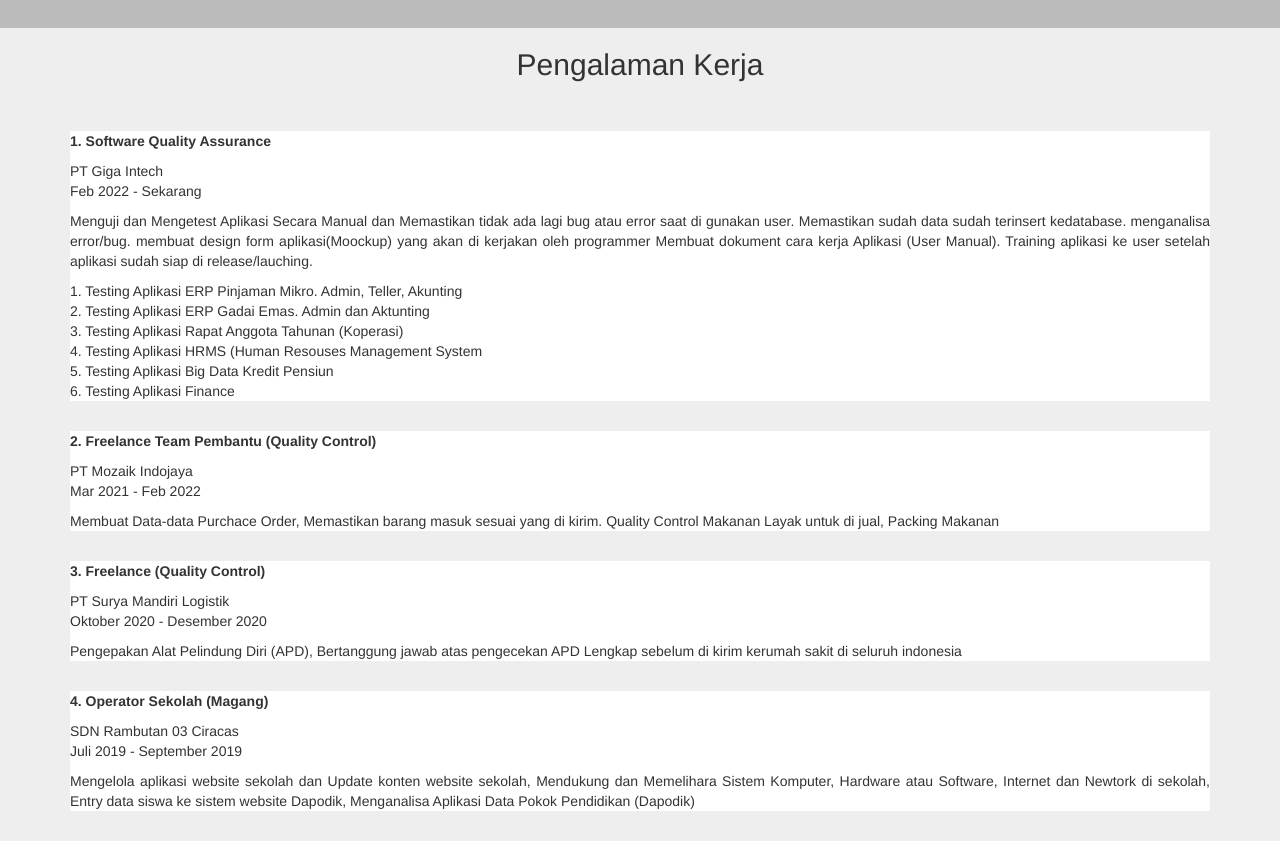
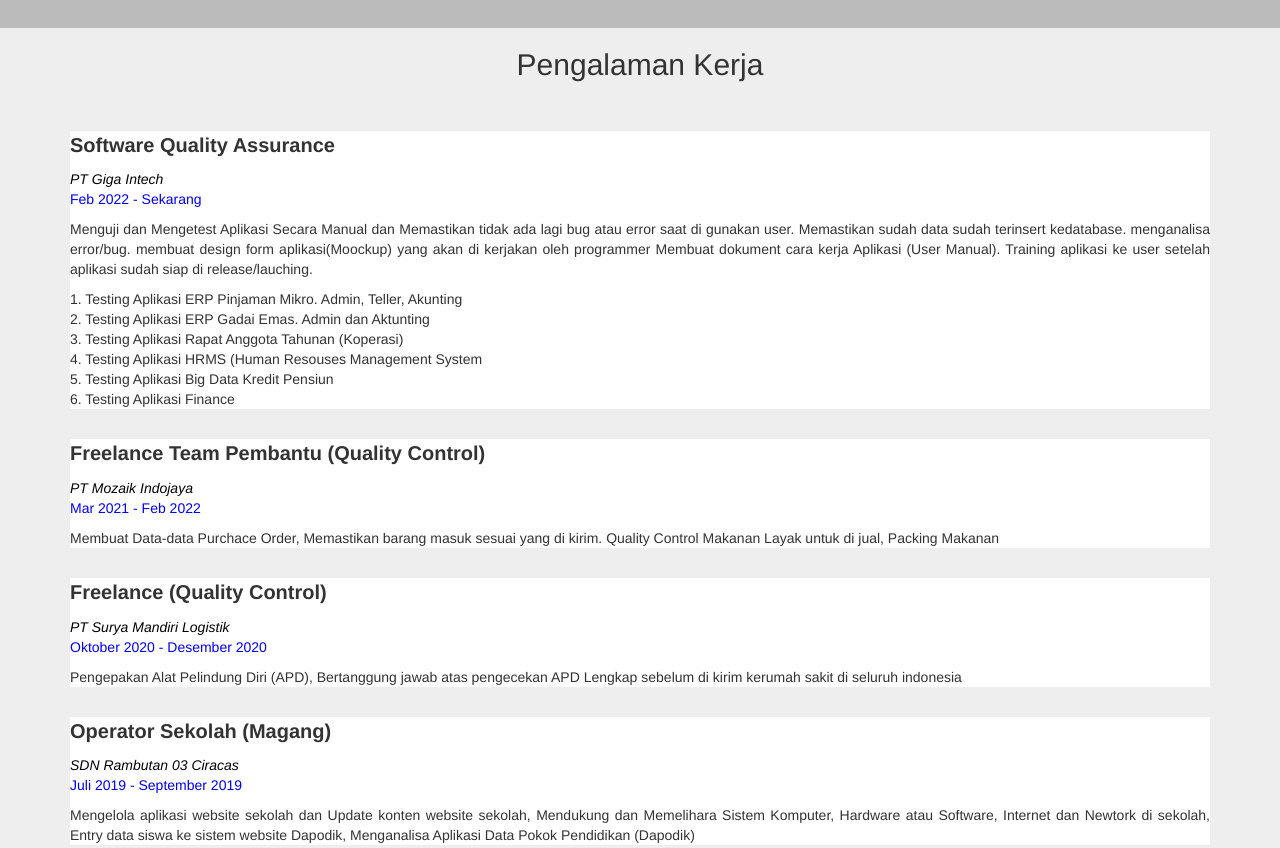
Before and after one commit to alanshearer/myportofolio, a plain HTML site: page index.html in a window 1280 px wide. Shown: the part 2920-3768 px from the top of the page. Drawn offline with Linux system fonts and the light colour scheme; files whose address does not match are found by name.

Commit message:
Add files via upload
Signed-off-by: Alan Shearer <44828729+alanshearer@users.noreply.github.com>

```diff
--- a/index.html
+++ b/index.html
@@ -238,8 +238,8 @@
 			<br>
 			<div style='background-color:white'>
 			<div class=''>
-			<p style='font-weight: bold;'>1. Software Quality Assurance</p>
-			<p> PT Giga Intech <br/> Feb 2022 - Sekarang</p>
+			<p style='font-weight: bold;font-size: 20px;'>Software Quality Assurance</p>
+			<p style='color:blue' > <i style='color:black;' >PT Giga Intech</i> <br/> Feb 2022 - Sekarang</p>
 			<p style='text-align: justify;'> Menguji dan Mengetest Aplikasi Secara Manual dan Memastikan tidak ada lagi bug atau error saat di gunakan user.
 				Memastikan sudah data sudah terinsert kedatabase. menganalisa error/bug. membuat design form aplikasi(Moockup) yang akan di kerjakan oleh programmer
 				Membuat dokument cara kerja Aplikasi (User Manual). Training aplikasi ke user setelah aplikasi sudah siap di release/lauching.</p>
@@ -255,8 +255,8 @@
 
 			<div style='background-color:white'>
 			<div class=''>
-			<p style='font-weight: bold;'>2. Freelance Team Pembantu (Quality Control) </p>
-			<p> PT Mozaik Indojaya <br/> Mar 2021 - Feb 2022</p>
+			<p style='font-weight: bold;font-size: 20px;'>Freelance Team Pembantu (Quality Control) </p>
+			<p style='color:blue'> <i style='color:black;'>PT Mozaik Indojaya </i> <br/> Mar 2021 - Feb 2022</p>
 			<p style='text-align: justify;'> Membuat Data-data Purchace Order, Memastikan barang masuk sesuai yang di kirim. Quality Control Makanan Layak untuk di jual, Packing Makanan </p>
 			<p hidden='hidden'>1. Testing Aplikasi ERP Pinjaman Mikro. Admin, Teller, Akunting <br/>
 			   2. Testing Aplikasi ERP Gadai Emas. Admin dan Aktunting  <br/>
@@ -270,8 +270,8 @@
 
 			<div style='background-color:white'>
 			<div class=''>
-			<p style='font-weight: bold;'>3. Freelance (Quality Control) </p>
-			<p> PT Surya Mandiri Logistik <br/> Oktober 2020 - Desember 2020</p>
+			<p style='font-weight: bold;font-size: 20px;'>Freelance (Quality Control) </p>
+			<p style='color:blue' > <i style='color:black;' >PT Surya Mandiri Logistik</i> <br/> Oktober 2020 - Desember 2020</p>
 			<p style='text-align: justify;'> Pengepakan Alat Pelindung Diri (APD), Bertanggung jawab atas pengecekan APD Lengkap sebelum di kirim kerumah sakit di seluruh indonesia </p>
 			</div>
 			</div>
@@ -279,8 +279,8 @@
 
 			<div style='background-color:white'>
 			<div class=''>
-			<p style='font-weight: bold;'>4. Operator Sekolah (Magang) </p>
-			<p> SDN Rambutan 03 Ciracas <br/> Juli 2019 - September 2019</p>
+			<p style='font-weight: bold;font-size: 20px;'>Operator Sekolah (Magang) </p>
+			<p style='color:blue' > <i style='color:black;' >SDN Rambutan 03 Ciracas</i> <br/> Juli 2019 - September 2019</p>
 			<p style='text-align: justify;'> Mengelola aplikasi website sekolah dan Update konten website sekolah, Mendukung dan Memelihara Sistem Komputer, Hardware atau Software, Internet dan Newtork di sekolah, Entry data siswa ke sistem website Dapodik, Menganalisa Aplikasi Data Pokok Pendidikan (Dapodik) </p>
 			</div>
 			</div>
```
